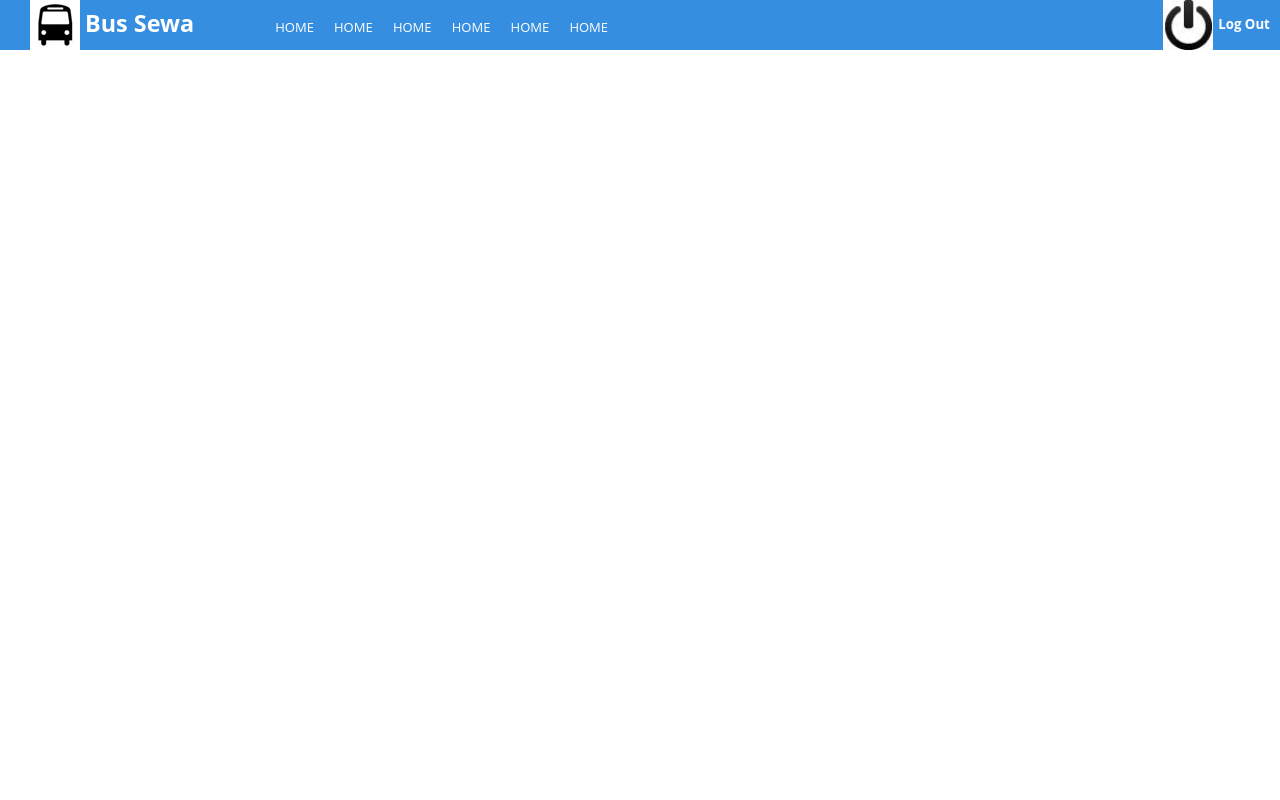
After one commit to bhomnath/busTicket, a CodeIgniter app: the page made by application/views/dashboard/header.php in a window 1280 px wide. The commit adds this page. Run offline with CodeIgniter, Linux system fonts and the light colour scheme.

Commit message:
header is ready

```diff
--- a/application/models/login_model.php
+++ b/application/models/login_model.php
@@ -6,9 +6,9 @@ class Login_model extends CI_Model {
         $this->load->database();
     }
 
-     function validate_user($email, $pass) {
+     function validate_user($username, $pass) {
     $password=md5($pass);
-        $this->db->where('email',$email );
+        $this->db->where('user_name',$username );
         $this->db->where('password', $password);
 
         $query = $this->db->get('user_info');
--- /dev/null
+++ b/application/views/dashboard/header.php
@@ -0,0 +1,99 @@
+<html>
+    <head>
+        <title>Bus Ticketing</title>
+        <link rel="stylesheet" type="text/css" href="<?php echo base_url() . 'contents/styles/dashboardStyles.css' ?>" />
+    </head>
+    <script src="<?php echo base_url() . "contents/scripts/jquery.js"; ?>"></script>
+
+</head>
+<body>
+    <div id="navigation">
+
+        <div id="brand"><img style="float: left;" src="<?php echo base_url() . "contents/images/logo_1.png"; ?>"height="50" alt="bus sewa"/><h3>Bus Sewa</h3></div>
+        <div id="navigationTop">
+            <ul>
+                <li><a href="#">HOME</a></li>
+                <li><a href="#">HOME</a></li>
+                <li><a href="#">HOME</a></li>
+                <li><a href="#">HOME</a></li>
+                <li><a href="#">HOME</a></li>
+                <li><a href="#">HOME</a></li>
+
+            </ul>
+
+        </div>
+
+        <div id="logOut" style="float: left; width: 9%;">
+            <img style="float: left;" src="<?php echo base_url() . "contents/images/logout.jpg"; ?>"height="50" alt="bus sewa"/><a href="<?php echo base_url().'index.php/login/logout' ?>"> <h5>Log Out</h5></a>
+        </div>
+
+
+
+
+    </div>
+</body>
+</html>
+
+<!--
+<div id="cssmenu">
+                <ul>
+                    <li class='active'><a href='#'><span>Home</span></a></li>
+                    <li class='has-sub'><a href='#'><span>About</span></a>
+                        <ul>
+                            <li><a href='#'><span>MISSION</span></a></li>
+                            <li class='last'><a href='#'><span>VISION</span></a></li>
+                        </ul>
+                    </li>
+                    <li><a href='#'><span>Contact</span></a></li>
+                    <li><a href='#'><span>REGISTER</span></a></li>
+                    <li class='last'><a href='#'><span>LOGIN</span></a></li>
+                </ul>
+            </div><SCRIPT>
+        $('#cssmenu').prepend('<div id="indicatorContainer"><div id="pIndicator"><div id="cIndicator"></div></div></div>');
+        var activeElement = $('#cssmenu>ul>li:first');
+
+        $('#cssmenu>ul>li').each(function() {
+            if ($(this).hasClass('active')) {
+                activeElement = $(this);
+            }
+        });
+
+
+        var posLeft = activeElement.position().left;
+        var elementWidth = activeElement.width();
+        posLeft = posLeft + elementWidth / 2 - 6;
+        if (activeElement.hasClass('has-sub')) {
+            posLeft -= 6;
+        }
+
+        $('#cssmenu #pIndicator').css('left', posLeft);
+        var element, leftPos, indicator = $('#cssmenu pIndicator');
+
+        $("#cssmenu>ul>li").hover(function() {
+            element = $(this);
+            var w = element.width();
+            if ($(this).hasClass('has-sub'))
+            {
+                leftPos = element.position().left + w / 2 - 12;
+            }
+            else {
+                leftPos = element.position().left + w / 2 - 6;
+            }
+
+            $('#cssmenu #pIndicator').css('left', leftPos);
+        }
+        , function() {
+            $('#cssmenu #pIndicator').css('left', posLeft);
+        });
+
+        $('#cssmenu>ul').prepend('<li id="menu-button"><a>Menu</a></li>');
+        $("#menu-button").click(function() {
+            if ($(this).parent().hasClass('open')) {
+                $(this).parent().removeClass('open');
+            }
+            else {
+                $(this).parent().addClass('open');
+            }
+        });
+
+    </SCRIPT> -->
--- /dev/null
+++ b/contents/styles/dashboardStyles.css
@@ -0,0 +1,208 @@
+body {
+    //background: none repeat scroll 0 0 #f1f1f1;
+    // background: none repeat scroll 0 0 #fff;
+    font-family: "Open Sans",sans-serif;
+    min-width: 0;
+    margin: 0px;
+    padding: 0px;
+
+}
+body, html {
+    margin: 0;
+    padding: 0;
+}
+
+#navigation {
+    background-color: #368ee0;
+    //background: none repeat scroll 0 0 #368ee0;
+
+   margin: 0px;
+   padding: 0px;
+   height: 50px;
+}
+
+#navigation #brand {
+    color: #fff;
+
+    font-size: 20px;
+    margin: 0px;
+    padding-bottom: 2px;
+    padding: 0px 58px 0px 30px;
+    width: 14%;
+    float: left;
+}
+
+#brand h3
+{
+    float: left;
+    margin: 7px 0px 3px 5px;
+}
+
+//applicable for menu
+/* Starter CSS for Flyout Menu */
+ #navigationTop
+        {
+
+            margin: 0px;
+            padding: 0px;
+            height: 50px;
+            float: left;
+            width: 70%;
+        }
+        #navigationTop ul
+        {
+            margin: 0px;
+            padding: 15px 0px 0px 0px;
+            width: 70%;
+             float: left;
+        }
+
+        #navigationTop ul li
+        {
+            list-style-type: none;
+            display: inline;
+            margin: 0px;
+            padding: 17px 3px 15px 3px;
+        }
+
+
+        #navigationTop ul li a
+            {
+                color: #fff;
+                text-decoration: none;
+                margin: 2px;
+                padding: 17px 3px 15px 3px;
+                font-size: 13px;
+
+            }
+        #navigationTop ul li:hover
+        {
+            background: none repeat scroll 0 0 #1b67af;
+        }
+        #navigationTop ul li.active
+        {
+            background: none repeat scroll 0 0 #1b67af;
+        }
+
+
+#logout h5
+{
+    float: left;
+    margin: 15px 0px 3px 5px;
+    color: #fff;
+}
+
+
+
+
+
+
+
+
+
+
+
+
+
+
+
+
+
+
+
+
+
+/*
+#cssmenu ul, #cssmenu li {
+  list-style: none;
+  margin: 0;
+  padding: 0;
+  display: inline-block;
+}
+#cssmenu ul {
+  position: relative;
+  z-index: 597;
+}
+#cssmenu ul li {
+  float: left;
+  min-height: 1px;
+  line-height: 1em;
+  vertical-align: middle;
+  width: 25%;
+}
+#cssmenu ul li.hover,
+#cssmenu ul li:hover {
+  position: relative;
+  z-index: 599;
+  cursor: default;
+}
+#cssmenu ul ul {
+  visibility: hidden;
+  position: absolute;
+  top: 100%;
+  left: 0;
+  z-index: 598;
+  width: 100%;
+}
+#cssmenu ul ul li {
+  float: none;
+}
+#cssmenu ul li:hover > ul {
+  visibility: visible;
+}
+#cssmenu ul ul {
+  top: 0;
+  left: 100%;
+}
+#cssmenu ul li {
+  float: none;
+}
+ Custom Stuff
+#cssmenu span,
+#cssmenu a {
+  display: inline-block;
+  font-size: 14px;
+  text-decoration: none;
+}
+
+
+
+#cssmenu ul
+ {
+  width: 65%;
+}
+#cssmenu li {
+  background-color: #000;
+}
+#cssmenu li:hover,
+#cssmenu li.active {
+  background-color: rgb(111, 150, 216);
+}
+#cssmenu li:hover > a,
+#cssmenu li.active > a {
+  color: #FFF;
+}
+#cssmenu a {
+  color: #fff;
+  line-height: 170%;
+  padding: 16px 8px 16px 28px;
+  width: 85%;
+}
+#cssmenu ul ul {
+  width: 200px;
+}
+#cssmenu ul ul li {
+  background-color: #000;
+  border-bottom: 1px dotted #555;
+}
+#cssmenu ul ul li:hover {
+  background-color: rgb(111, 150, 216);
+}
+#cssmenu ul ul li a {
+  color: #FFF;
+}
+#cssmenu ul ul a,
+#cssmenu ul ul a span {
+  font-size: 14px;
+}
+*/
--- a/contents/styles/loginStyles.css
+++ b/contents/styles/loginStyles.css
@@ -79,6 +79,7 @@ button, input, select, textarea {
     padding: 0.5em 0;
     width: 80px;
     background: none repeat scroll 0 0 #368ee0;
+    color: #fff;
 
 }
 #login p, #register p
```
Also changed, not shown: application/controllers/dashboard.php (added, +29 -0 lines), application/controllers/login.php (+6 -31 lines), application/views/dashboard/footer.php (added), application/views/dashboard/mainBody.php (added), application/views/dashboard/sideNavigation.php (added), contents/images/logo.png (added), contents/images/logo_1.png (added), contents/images/logout.jpg (added).
